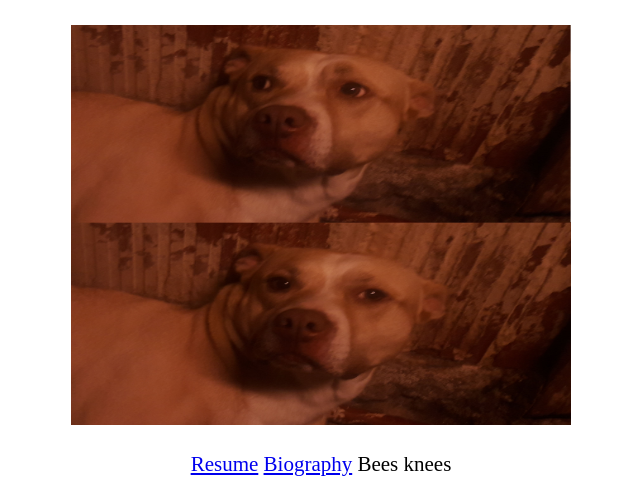
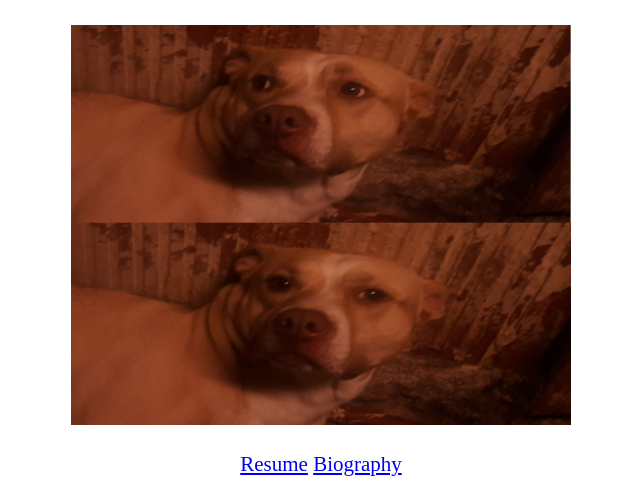
Before and after one commit to Datrags/Datrags.github.io, a plain HTML site: page index.html in a window 1280 px wide. Shown: the part 351-849 px from the top of the page, without its empty margins (319-959 px from the left). Drawn offline with Linux system fonts and the light colour scheme.

Commit message:
removed bees

```diff
--- a/index.html
+++ b/index.html
@@ -11,7 +11,6 @@
             <p>
                 <a href="resume.html">Resume</a>
                 <a href="bio.html">Biography</a>
-                Bees knees
             </p>
         </div>
     </body>
```
